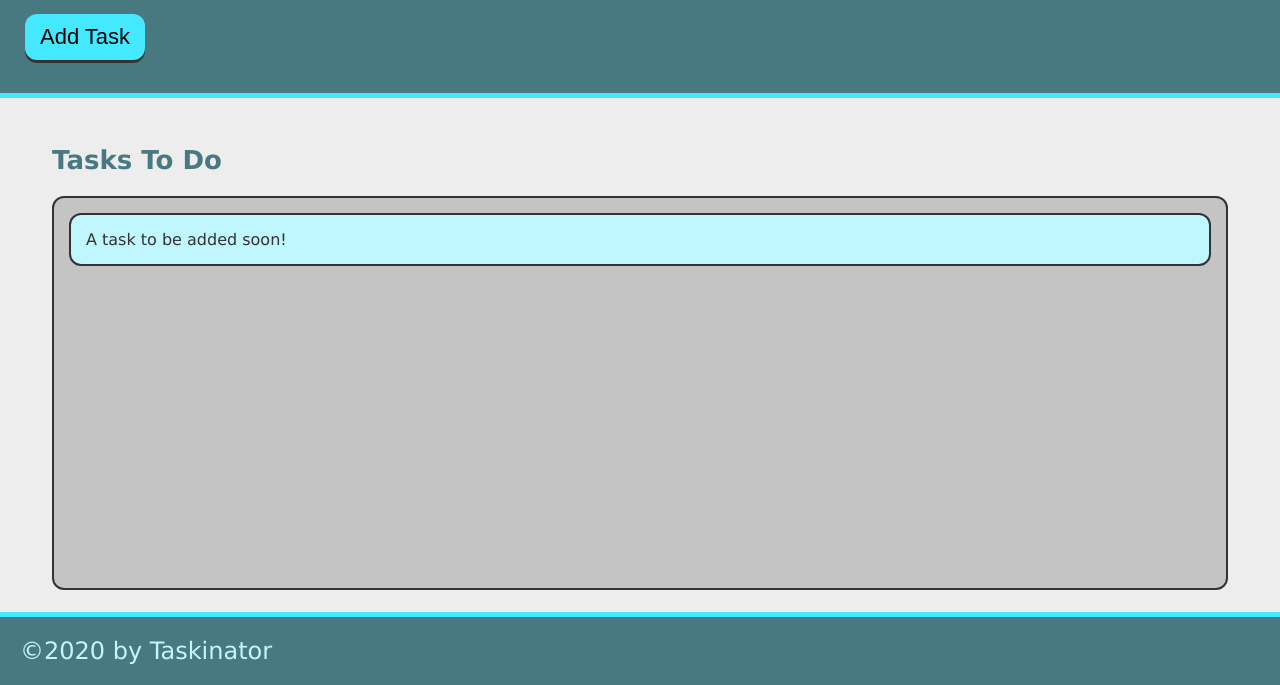
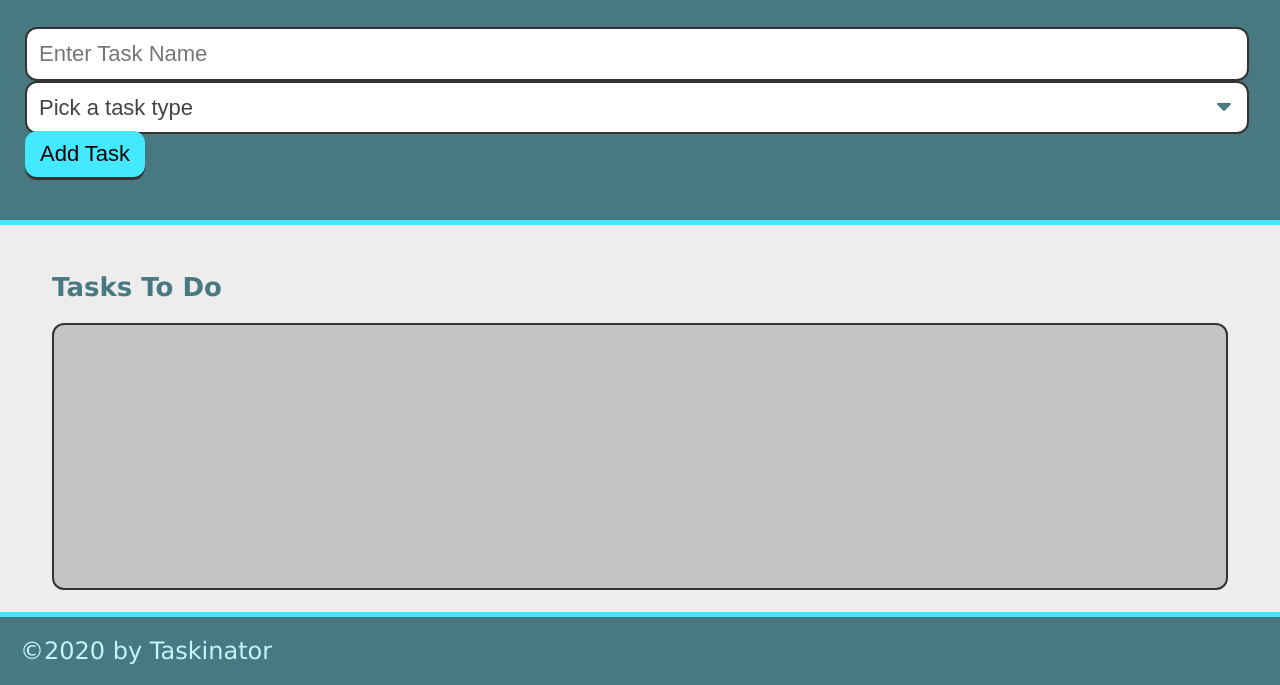
Before and after one commit to smaheilman/taskinator, a plain HTML site: page index.html in a window 1280 px wide. Shown: the part 115-800 px from the top of the page. Drawn offline with Linux system fonts and the light colour scheme.

Commit message:
form submit event listener

```diff
--- a/assets/js/script.js
+++ b/assets/js/script.js
@@ -1,12 +1,16 @@
-var buttonEl = document.querySelector("#save-task");
-console.log(buttonEl);
+var formEl = document.querySelector("#task-form");
 var tasksToDoEl = document.querySelector("#tasks-to-do")
 
-var createTaskHandler = function () {
+var createTaskHandler = function (event) {
+
+    event.preventDefault();
+
     var listItemEl = document.createElement("li");
     listItemEl.className = "task-item";
     listItemEl.textContent = "This is a new task.";
     tasksToDoEl.appendChild(listItemEl);
+
+    console.log(event);
 }
 
-buttonEl.addEventListener("click", createTaskHandler);
+formEl.addEventListener("submit", createTaskHandler);
--- a/index.html
+++ b/index.html
@@ -11,16 +11,24 @@
     <header>
         <h1 class="page-title">Taskinator</h1>
         <p>Click the button below to add a new task!</p>
-        <button class="btn" id= "save-task" >Add Task</button>
+        <form id= "task-form">
+            <div class="form-group">
+                <input type="text" name="task-name" placeholder="Enter Task Name" />
+                <select name="task-type" class="select-dropdown">
+                    <option value="" disabled selected>Pick a task type</option>
+                    <option value="Print">Print</option>
+                    <option value="Web">Web</option>
+                    <option value="Mobile">Mobile</option>
+                </select>
+                <button class="btn" id="save-task" type="submit">Add Task</button>
+            </div>
+        </form>
     </header>
+
     <main class="page-content">
         <section class="task-list-wrapper">
             <h2 class="list-title">Tasks To Do</h2>
-            <ul class="task-list" id="tasks-to-do">
-                <li class="task-item">
-                    A task to be added soon!
-                </li>
-            </ul>
+            <ul class="task-list" id="tasks-to-do"></ul>
         </section>
     </main>
     <footer>
```
